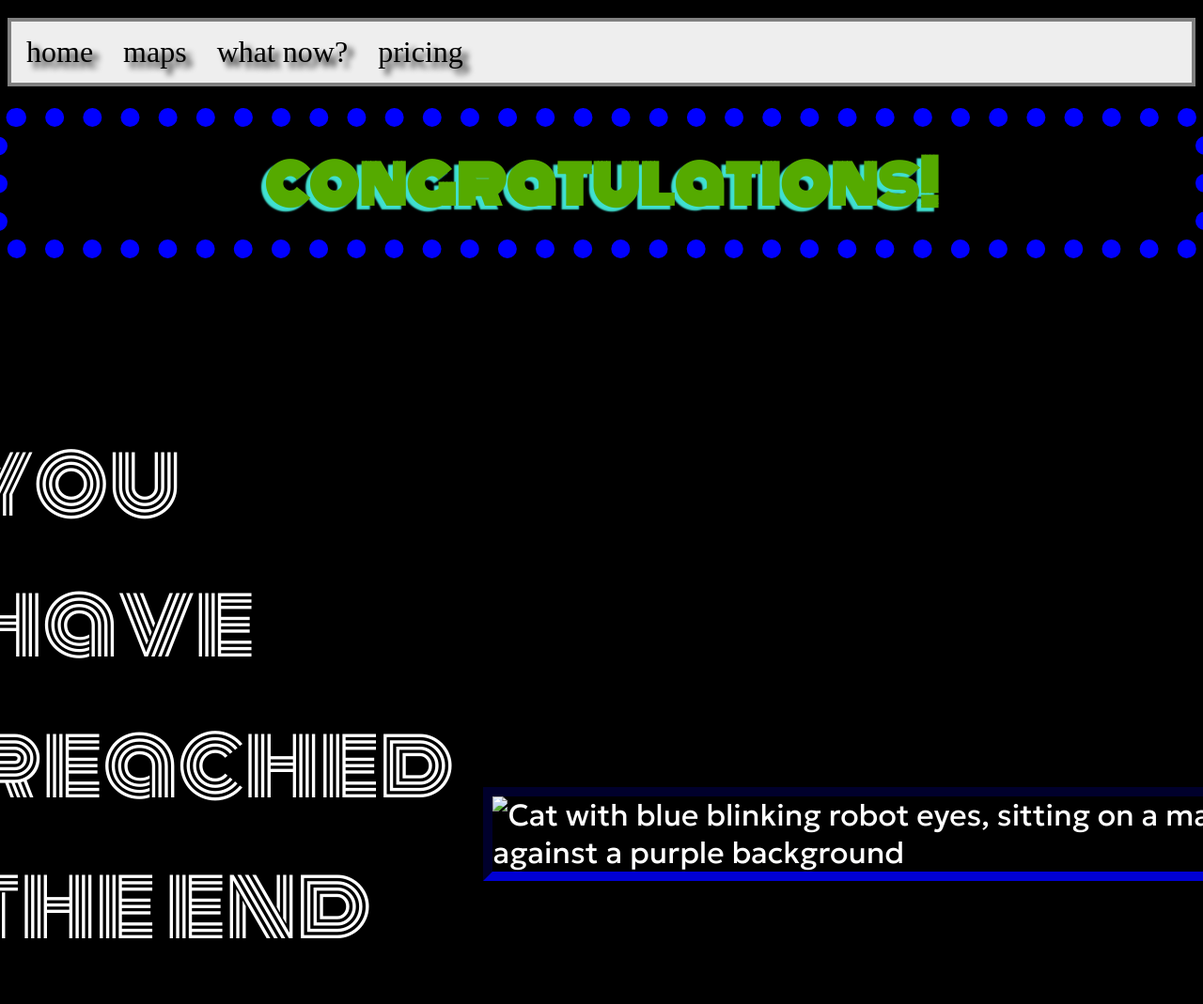
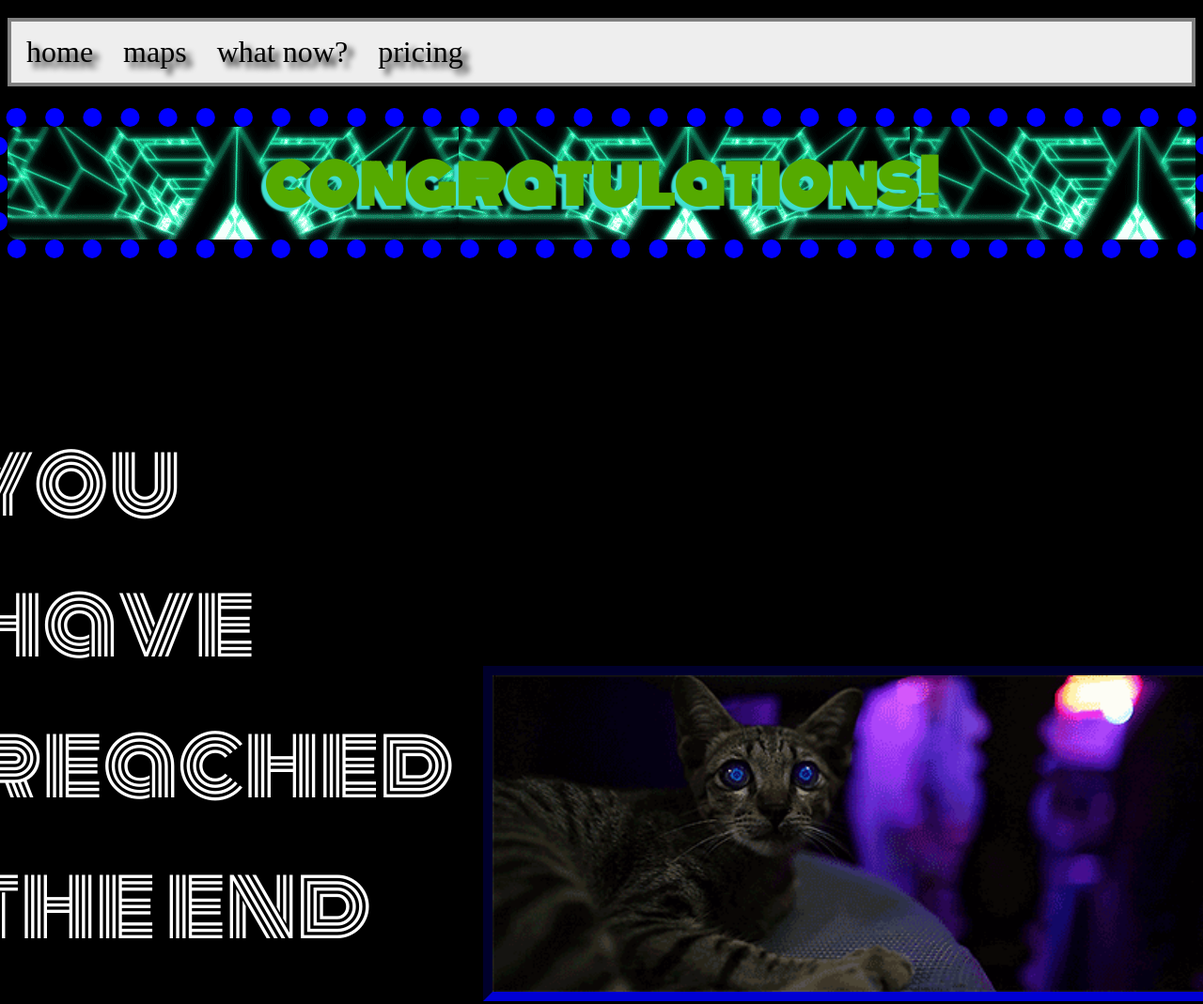
Before and after one commit to raph-eng/internet-end, a plain HTML site: page index.html in a window 1280 px wide. Shown: the part 64-1133 px from the top of the page at 94% size. Drawn offline with nearby package versions, Linux system fonts and the light colour scheme; a web font is replaced by a local one.

Commit message:
Correct directory

```diff
--- a/index.html
+++ b/index.html
@@ -30,7 +30,7 @@
 <!-- HERO -->
 <section id="hero">
   <div id="phrase">you have reached the end of the internet.</div>
-  <img src="trip-cat.gif" alt="Cat with blue blinking robot eyes, sitting on a mat against a purple background">
+  <img src="assets/trip-cat.gif" alt="Cat with blue blinking robot eyes, sitting on a mat against a purple background">
 </section>
 <!-- HERO -->
 
@@ -42,7 +42,7 @@
     <canvas id="canvas"></canvas>
 
     <figcaption>testing</figcaption>
-    <img src="s34.gif" alt="Greek statue of a female with laurels and highlights shifting colors from the rainbow">
+    <img src="assets/s34.gif" alt="Greek statue of a female with laurels and highlights shifting colors from the rainbow">
   </figure>
 </section>
 <!-- CONFETTI -->
--- a/styles.css
+++ b/styles.css
@@ -20,7 +20,7 @@ html {
 }
 
 h1.futuristic {
-  background: url(sq-cr.gif);
+  background: url(assets/sq-cr.gif);
   text-shadow: -0.075em 0.06em 0.025em turquoise;
   outline: 20px dotted red;
   border-radius: 10px;
```
